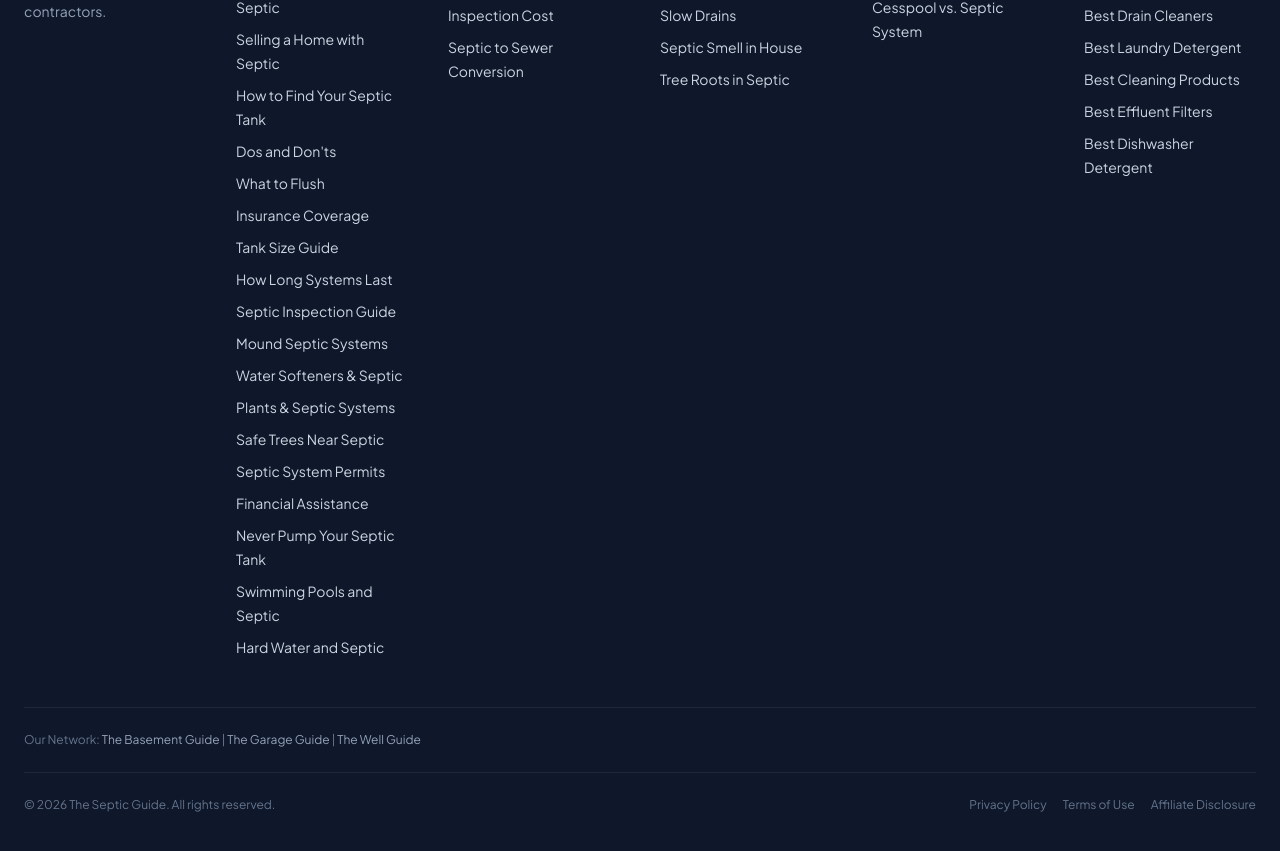
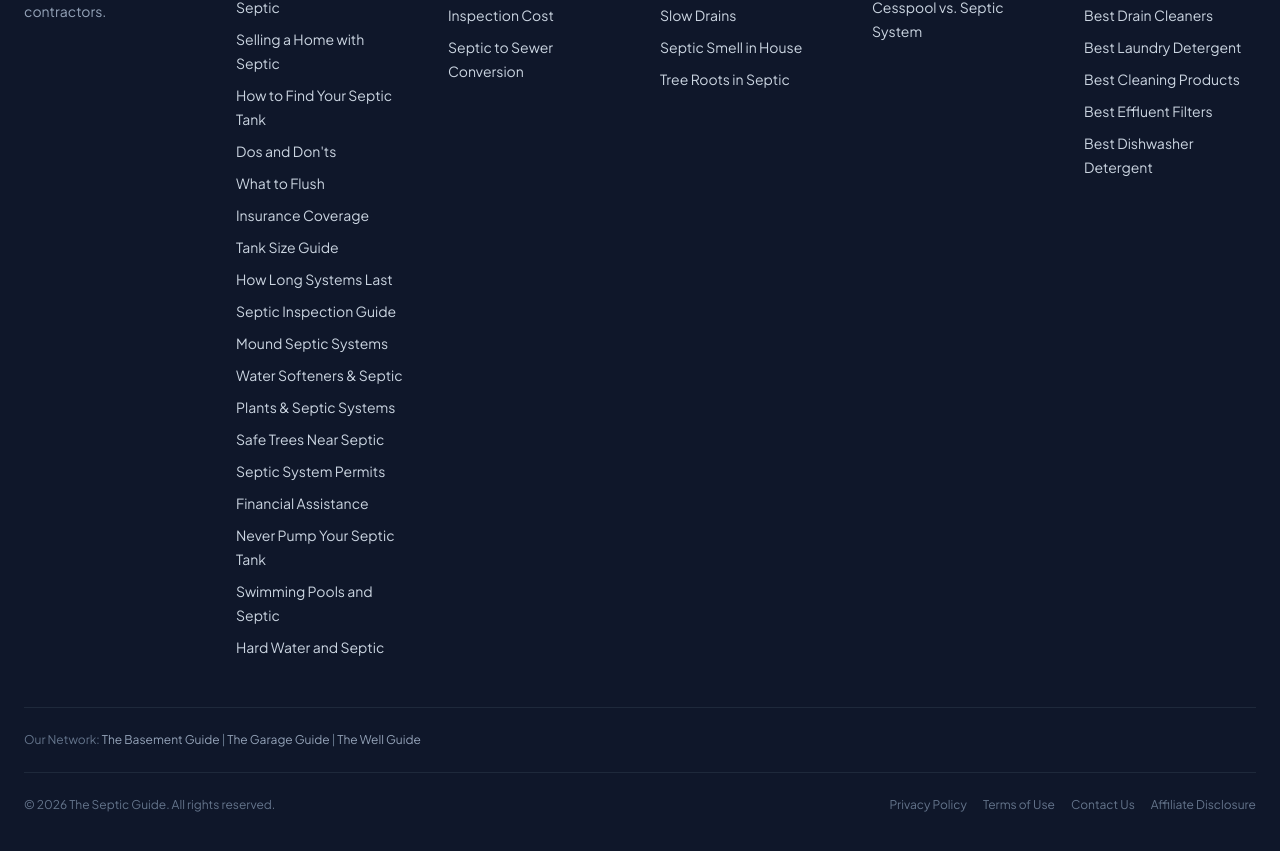
Before and after one commit to thebasementguide2026/theseptic.guide-, a Next.js app: page / in a window 1280 px wide. Shown: the part 8639-9490 px from the top of the page. Built offline with nearby package versions, Linux system fonts and the light colour scheme.

Commit message:
Add Contact Us link to footer

```diff
--- a/components/Footer.tsx
+++ b/components/Footer.tsx
@@ -121,6 +121,7 @@ export default function Footer() {
           <div className='flex gap-4'>
             <Link href='/privacy' className='text-slate-500 hover:text-slate-300 text-xs'>Privacy Policy</Link>
             <Link href='/terms' className='text-slate-500 hover:text-slate-300 text-xs'>Terms of Use</Link>
+            <Link href='/contact' className='text-slate-500 hover:text-slate-300 text-xs'>Contact Us</Link>
             <Link href='/affiliate-disclosure' className='text-slate-500 hover:text-slate-300 text-xs'>Affiliate Disclosure</Link>
           </div>
         </div>
```
